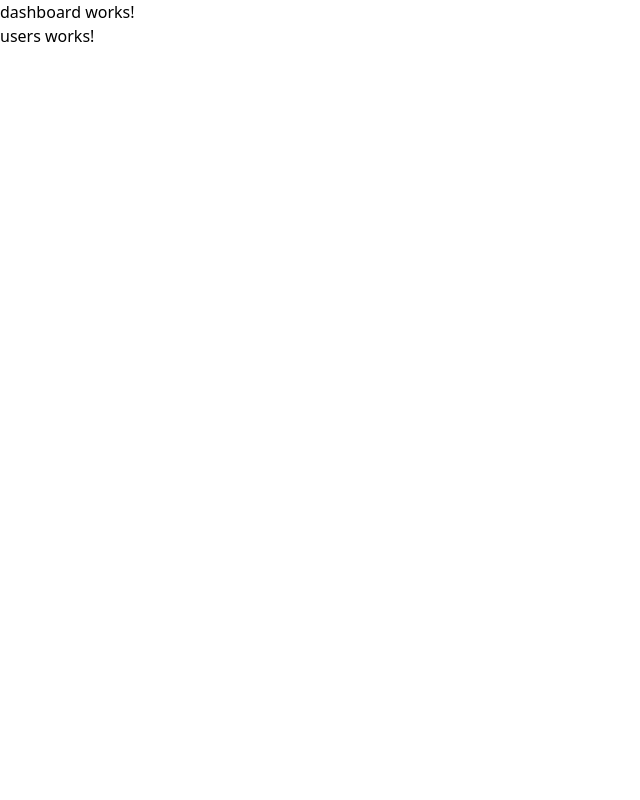
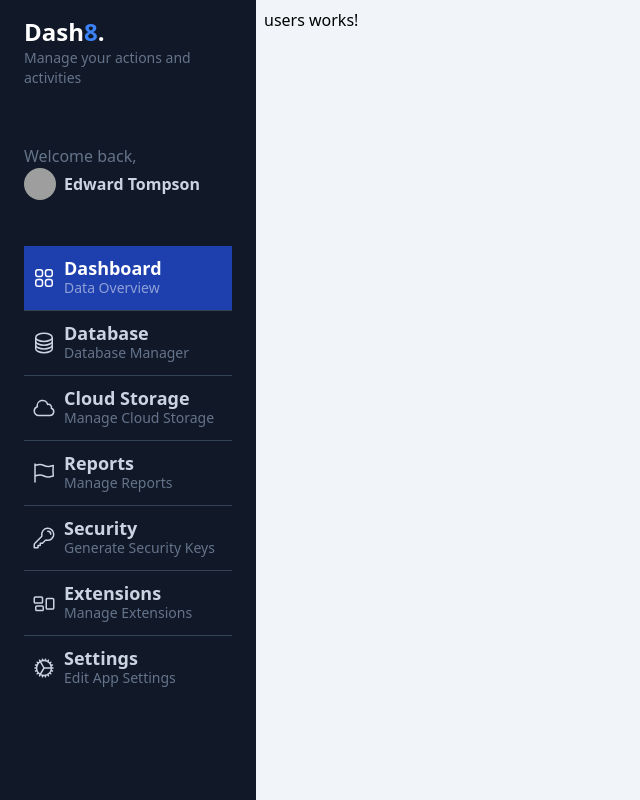
Before and after one commit to vergaraaa/angular-v18-, an Angular app: page /dashboard/users in a window 1280 px wide. Shown: the whole page, without its empty margins (0-640 px from the left). Built offline with nearby package versions, Linux system fonts and the light colour scheme; grey boxes are pictures that could not be loaded.

Commit message:
✨ dashboard layout and sidemenu design

```diff
--- a/src/app/app.routes.ts
+++ b/src/app/app.routes.ts
@@ -48,7 +48,7 @@
           import('./dashboard/pages/view-transition/view-transition.component'),
       },
       {
-        path: '**',
+        path: '',
         redirectTo: 'control-flow',
         pathMatch: 'full',
       },
--- a/src/app/dashboard/dashboard.component.html
+++ b/src/app/dashboard/dashboard.component.html
@@ -1,3 +1,14 @@
-<p>dashboard works!</p>
+<div
+  class="flex bg-slate-100 text-black overflow-y-scroll w-screen h-screen antialiased selection:bg-blue-600 selection:text-white"
+>
+  <div class="flex file:relative w-screen">
 
-<router-outlet />
+    <app-sidemenu />
+
+    <div class="text-black px-2 mt-2 w-full">
+      <router-outlet />
+    </div>
+
+
+  </div>
+</div>
--- a/src/app/dashboard/dashboard.component.ts
+++ b/src/app/dashboard/dashboard.component.ts
@@ -1,9 +1,10 @@
 import { Component } from '@angular/core';
 import { RouterModule } from '@angular/router';
+import { SidemenuComponent } from '../shared/sidemenu/sidemenu.component';
 
 @Component({
   standalone: true,
-  imports: [RouterModule],
+  imports: [RouterModule, SidemenuComponent],
   templateUrl: './dashboard.component.html',
   styles: ``,
 })
--- /dev/null
+++ b/src/app/shared/sidemenu/sidemenu.component.html
@@ -0,0 +1,215 @@
+<div
+  id="menu"
+  class="bg-gray-900 min-h-screen z-10 text-slate-300 w-64 left-0 h-screen overflow-y-scroll"
+>
+  <div
+    id="logo"
+    class="my-4 px-6"
+  >
+    <h1 class="text-lg md:text-2xl font-bold text-white">Dash<span class="text-blue-500">8</span>.</h1>
+    <p class="text-slate-500 text-sm">Manage your actions and activities</p>
+  </div>
+  <div
+    id="profile"
+    class="px-6 py-10"
+  >
+    <p class="text-slate-500">Welcome back,</p>
+    <a
+      href="#"
+      class="inline-flex space-x-2 items-center"
+    >
+      <span>
+        <img
+          class="rounded-full w-8 h-8"
+          src="https://images.unsplash.com/photo-1542909168-82c3e7fdca5c?ixlib=rb-4.0.3&ixid=MnwxMjA3fDB8MHxwaG90by1wYWdlfHx8fGVufDB8fHx8&auto=format&fit=crop&w=128&q=80"
+          alt=""
+        >
+      </span>
+      <span class="text-sm md:text-base font-bold">
+        Edward Tompson
+      </span>
+    </a>
+  </div>
+  <div
+    id="nav"
+    class="w-full px-6"
+  >
+    <a
+      href="#"
+      class="w-full px-2 inline-flex space-x-2 items-center border-b border-slate-700 py-3 bg-blue-800 hover:bg-white/5 transition ease-linear duration-150"
+    >
+      <div>
+        <svg
+          xmlns="http://www.w3.org/2000/svg"
+          fill="none"
+          viewBox="0 0 24 24"
+          stroke-width="1.5"
+          stroke="currentColor"
+          class="w-6 h-6 text-white"
+        >
+          <path
+            stroke-linecap="round"
+            stroke-linejoin="round"
+            d="M3.75 6A2.25 2.25 0 016 3.75h2.25A2.25 2.25 0 0110.5 6v2.25a2.25 2.25 0 01-2.25 2.25H6a2.25 2.25 0 01-2.25-2.25V6zM3.75 15.75A2.25 2.25 0 016 13.5h2.25a2.25 2.25 0 012.25 2.25V18a2.25 2.25 0 01-2.25 2.25H6A2.25 2.25 0 013.75 18v-2.25zM13.5 6a2.25 2.25 0 012.25-2.25H18A2.25 2.25 0 0120.25 6v2.25A2.25 2.25 0 0118 10.5h-2.25a2.25 2.25 0 01-2.25-2.25V6zM13.5 15.75a2.25 2.25 0 012.25-2.25H18a2.25 2.25 0 012.25 2.25V18A2.25 2.25 0 0118 20.25h-2.25A2.25 2.25 0 0113.5 18v-2.25z"
+          />
+        </svg>
+
+      </div>
+      <div class="flex flex-col">
+        <span class="text-lg font-bold leading-5 text-white">Dashboard</span>
+        <span class="text-sm text-white/50 hidden md:block">Data Overview</span>
+      </div>
+    </a>
+    <a
+      href="#"
+      class="w-full px-2 inline-flex space-x-2 items-center border-b border-slate-700 py-3 hover:bg-white/5 transition ease-linear duration-150"
+    >
+      <div>
+        <svg
+          xmlns="http://www.w3.org/2000/svg"
+          fill="none"
+          viewBox="0 0 24 24"
+          stroke-width="1.5"
+          stroke="currentColor"
+          class="w-6 h-6"
+        >
+          <path
+            stroke-linecap="round"
+            stroke-linejoin="round"
+            d="M20.25 6.375c0 2.278-3.694 4.125-8.25 4.125S3.75 8.653 3.75 6.375m16.5 0c0-2.278-3.694-4.125-8.25-4.125S3.75 4.097 3.75 6.375m16.5 0v11.25c0 2.278-3.694 4.125-8.25 4.125s-8.25-1.847-8.25-4.125V6.375m16.5 0v3.75m-16.5-3.75v3.75m16.5 0v3.75C20.25 16.153 16.556 18 12 18s-8.25-1.847-8.25-4.125v-3.75m16.5 0c0 2.278-3.694 4.125-8.25 4.125s-8.25-1.847-8.25-4.125"
+          />
+        </svg>
+      </div>
+      <div class="flex flex-col">
+        <span class="text-lg text-slate-300 font-bold leading-5">Database</span>
+        <span class="text-sm text-slate-500 hidden md:block">Database Manager</span>
+      </div>
+    </a>
+    <a
+      href="#"
+      class="w-full px-2 inline-flex space-x-2 items-center border-b border-slate-700 py-3 hover:bg-white/5 transition ease-linear duration-150"
+    >
+      <div>
+        <svg
+          xmlns="http://www.w3.org/2000/svg"
+          fill="none"
+          viewBox="0 0 24 24"
+          stroke-width="1.5"
+          stroke="currentColor"
+          class="w-6 h-6"
+        >
+          <path
+            stroke-linecap="round"
+            stroke-linejoin="round"
+            d="M2.25 15a4.5 4.5 0 004.5 4.5H18a3.75 3.75 0 001.332-7.257 3 3 0 00-3.758-3.848 5.25 5.25 0 00-10.233 2.33A4.502 4.502 0 002.25 15z"
+          />
+        </svg>
+      </div>
+      <div class="flex flex-col">
+        <span class="text-lg text-slate-300 font-bold leading-5">Cloud Storage</span>
+        <span class="text-sm text-slate-500 hidden md:block">Manage Cloud Storage</span>
+      </div>
+    </a>
+    <a
+      href="#"
+      class="w-full px-2 inline-flex space-x-2 items-center border-b border-slate-700 py-3 hover:bg-white/5 transition ease-linear duration-150"
+    >
+      <div>
+        <svg
+          xmlns="http://www.w3.org/2000/svg"
+          fill="none"
+          viewBox="0 0 24 24"
+          stroke-width="1.5"
+          stroke="currentColor"
+          class="w-6 h-6"
+        >
+          <path
+            stroke-linecap="round"
+            stroke-linejoin="round"
+            d="M3 3v1.5M3 21v-6m0 0l2.77-.693a9 9 0 016.208.682l.108.054a9 9 0 006.086.71l3.114-.732a48.524 48.524 0 01-.005-10.499l-3.11.732a9 9 0 01-6.085-.711l-.108-.054a9 9 0 00-6.208-.682L3 4.5M3 15V4.5"
+          />
+        </svg>
+      </div>
+      <div class="flex flex-col">
+        <span class="text-lg text-slate-300 font-bold leading-5">Reports</span>
+        <span class="text-sm text-slate-500 hidden md:block">Manage Reports</span>
+      </div>
+    </a>
+    <a
+      href="#"
+      class="w-full px-2 inline-flex space-x-2 items-center border-b border-slate-700 py-3 hover:bg-white/5 transition ease-linear duration-150"
+    >
+      <div>
+        <svg
+          xmlns="http://www.w3.org/2000/svg"
+          fill="none"
+          viewBox="0 0 24 24"
+          stroke-width="1.5"
+          stroke="currentColor"
+          class="w-6 h-6"
+        >
+          <path
+            stroke-linecap="round"
+            stroke-linejoin="round"
+            d="M15.75 5.25a3 3 0 013 3m3 0a6 6 0 01-7.029 5.912c-.563-.097-1.159.026-1.563.43L10.5 17.25H8.25v2.25H6v2.25H2.25v-2.818c0-.597.237-1.17.659-1.591l6.499-6.499c.404-.404.527-1 .43-1.563A6 6 0 1121.75 8.25z"
+          />
+        </svg>
+      </div>
+      <div class="flex flex-col">
+        <span class="text-lg text-slate-300 font-bold leading-5">Security</span>
+        <span class="text-sm text-slate-500 hidden md:block">Generate Security Keys</span>
+      </div>
+    </a>
+    <a
+      href="#"
+      class="w-full px-2 inline-flex space-x-2 items-center border-b border-slate-700 py-3 hover:bg-white/5 transition ease-linear duration-150"
+    >
+      <div>
+        <svg
+          xmlns="http://www.w3.org/2000/svg"
+          fill="none"
+          viewBox="0 0 24 24"
+          stroke-width="1.5"
+          stroke="currentColor"
+          class="w-6 h-6"
+        >
+          <path
+            stroke-linecap="round"
+            stroke-linejoin="round"
+            d="M2.25 7.125C2.25 6.504 2.754 6 3.375 6h6c.621 0 1.125.504 1.125 1.125v3.75c0 .621-.504 1.125-1.125 1.125h-6a1.125 1.125 0 01-1.125-1.125v-3.75zM14.25 8.625c0-.621.504-1.125 1.125-1.125h5.25c.621 0 1.125.504 1.125 1.125v8.25c0 .621-.504 1.125-1.125 1.125h-5.25a1.125 1.125 0 01-1.125-1.125v-8.25zM3.75 16.125c0-.621.504-1.125 1.125-1.125h5.25c.621 0 1.125.504 1.125 1.125v2.25c0 .621-.504 1.125-1.125 1.125h-5.25a1.125 1.125 0 01-1.125-1.125v-2.25z"
+          />
+        </svg>
+      </div>
+      <div class="flex flex-col">
+        <span class="text-lg text-slate-300 font-bold leading-5">Extensions</span>
+        <span class="text-sm text-slate-500 hidden md:block">Manage Extensions</span>
+      </div>
+    </a>
+    <a
+      href="#"
+      class="w-full px-2 inline-flex space-x-2 items-center py-3 hover:bg-white/5 transition ease-linear duration-150"
+    >
+      <div>
+        <svg
+          xmlns="http://www.w3.org/2000/svg"
+          fill="none"
+          viewBox="0 0 24 24"
+          stroke-width="1.5"
+          stroke="currentColor"
+          class="w-6 h-6"
+        >
+          <path
+            stroke-linecap="round"
+            stroke-linejoin="round"
+            d="M4.5 12a7.5 7.5 0 0015 0m-15 0a7.5 7.5 0 1115 0m-15 0H3m16.5 0H21m-1.5 0H12m-8.457 3.077l1.41-.513m14.095-5.13l1.41-.513M5.106 17.785l1.15-.964m11.49-9.642l1.149-.964M7.501 19.795l.75-1.3m7.5-12.99l.75-1.3m-6.063 16.658l.26-1.477m2.605-14.772l.26-1.477m0 17.726l-.26-1.477M10.698 4.614l-.26-1.477M16.5 19.794l-.75-1.299M7.5 4.205L12 12m6.894 5.785l-1.149-.964M6.256 7.178l-1.15-.964m15.352 8.864l-1.41-.513M4.954 9.435l-1.41-.514M12.002 12l-3.75 6.495"
+          />
+        </svg>
+      </div>
+      <div class="flex flex-col">
+        <span class="text-lg text-slate-300 font-bold leading-5">Settings</span>
+        <span class="text-sm text-slate-500 hidden md:block">Edit App Settings</span>
+      </div>
+    </a>
+
+  </div>
+</div>
--- /dev/null
+++ b/src/app/shared/sidemenu/sidemenu.component.ts
@@ -0,0 +1,17 @@
+import { Component } from '@angular/core';
+import { routes } from '../../app.routes';
+
+@Component({
+  selector: 'app-sidemenu',
+  standalone: true,
+  imports: [],
+  templateUrl: './sidemenu.component.html',
+  styleUrl: './sidemenu.component.css',
+})
+export class SidemenuComponent {
+  public menuItems = routes
+    .map((route) => route.children ?? [])
+    .flat()
+    .filter((route) => route && route.path)
+    .filter((route) => !route.path?.includes(':'));
+}
--- a/src/app/shared/sidemnu/sidemnu.component.html
+++ /dev/null
@@ -1 +0,0 @@
-<p>sidemnu works!</p>
```
Also changed, not shown: src/app/shared/sidemnu/sidemnu.component.ts (deleted, +0 -12 lines), src/app/shared/sidemenu/sidemenu.component.css (added), 1 other file (tests, documents, lock files or other folders).
